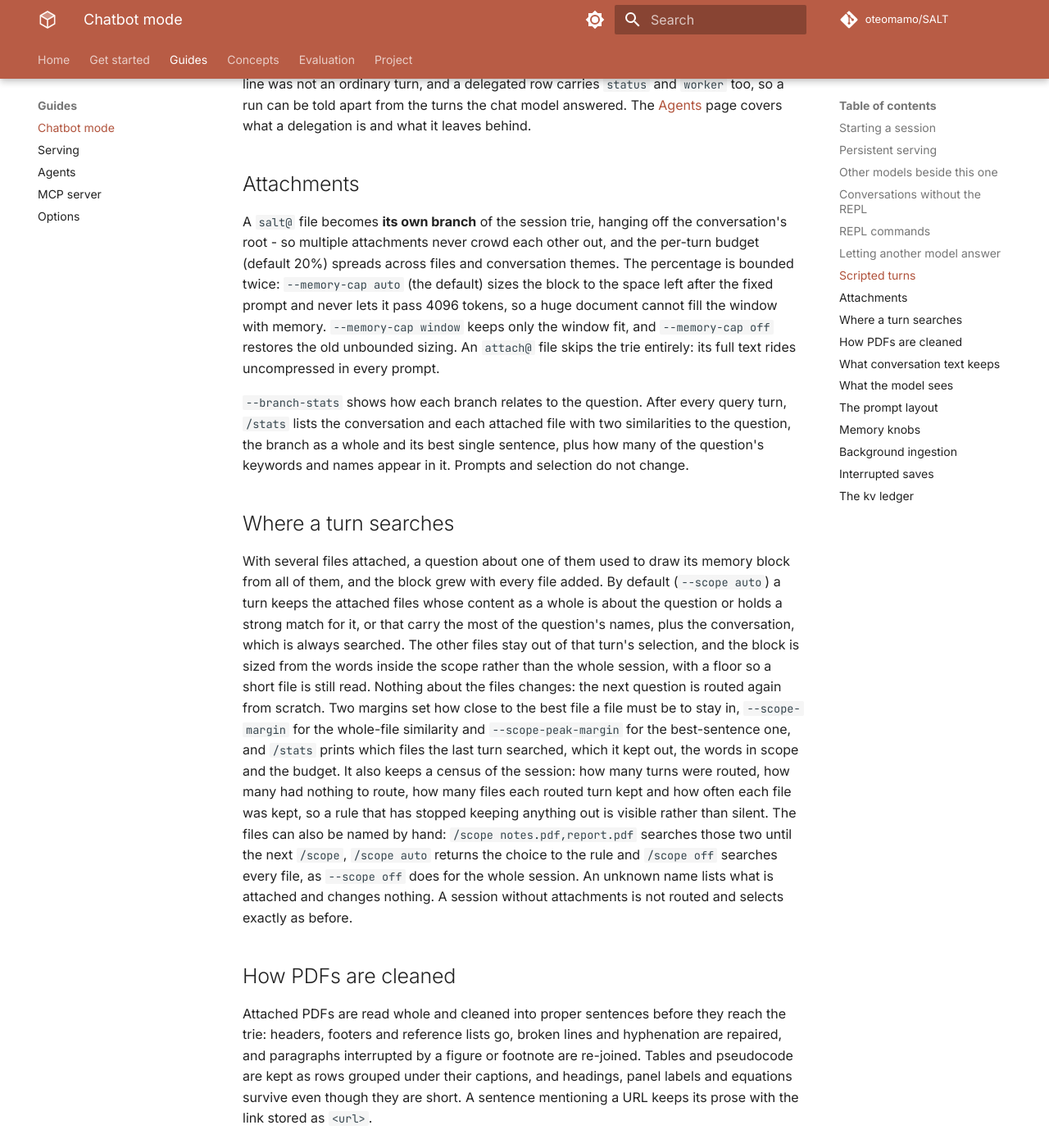
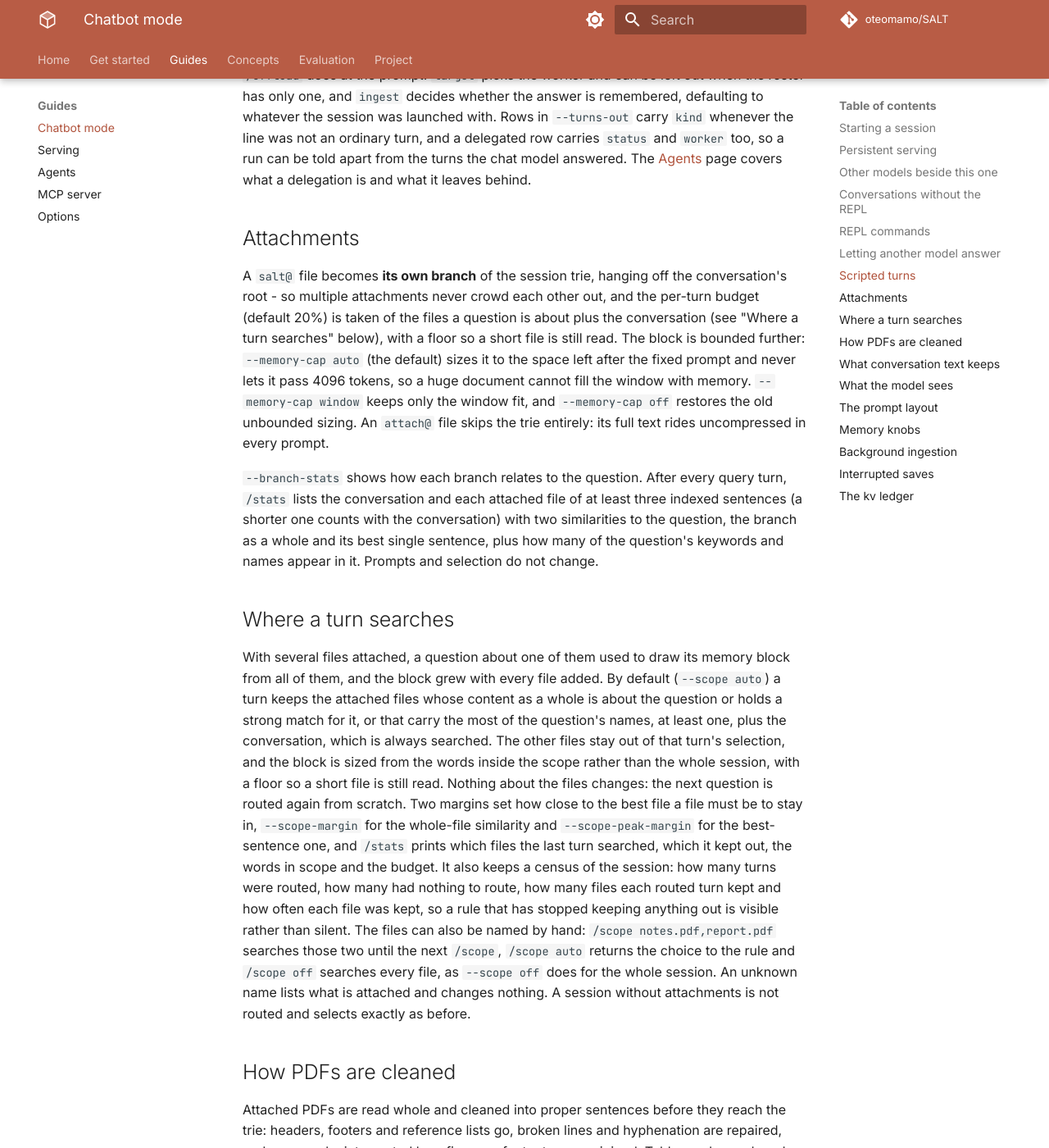
Before and after one commit to oteomamo/SALT, an MkDocs documentation site: the page built from docs/chatbot.md, in a window 1280 px wide and 1400 px high, scrolled down 4269 px. Shown: the whole window at 82% size. Built offline with MkDocs 1.6.1 and Material for MkDocs 9.7.7, drawn with Linux system fonts in a browser that asks for light colours; comment, search, counter and statistics services are not loaded; the version menu is left out; some of the changed text lies outside the part shown.

Commit message:
v2.11.104 docs: the chatbot page matches the shipped defaults

```diff
--- a/docs/chatbot.md
+++ b/docs/chatbot.md
@@ -67,6 +67,7 @@ can be resumed here. The [MCP server](mcp.md) page has the setup.
 
 | Command | Effect |
 |---|---|
+| `/help` | list the commands |
 | `salt@` | list attachable files staged in `salt/files/` |
 | `salt@<file>` | attach a `.pdf`/`.txt`/`.md`/`.rst`: whole text, own trie branch |
 | `attach@<file>` | attach in full: uncompressed text rides in every prompt |
@@ -76,7 +77,7 @@ can be resumed here. The [MCP server](mcp.md) page has the setup.
 | `/budget <pct>` | set the memory budget (`0.3` or `30`) |
 | `/scope` | which attached files a turn searches: `auto` lets the rule choose, `off` searches every file, `<file>[,<file>]` names them |
 | `/stats` | session, attachments, compression, and GPU-memory stats |
-| `/roster` | list the models `--roster` names, `/roster probe` contacts them |
+| `/roster` | list the models `--roster` names, `/roster probe` contacts them, `/roster probe --deep NAME` reports what one serves |
 | `/worker` | show each worker's connection, calls and mean latency |
 | `/worker probe <name>` | reconnect one worker and report what it serves |
 | `/worker start <name>` | launch a spawn entry's server, `start --all` does them all |
@@ -182,17 +183,20 @@ behind.
 
 A `salt@` file becomes **its own branch** of the session trie, hanging off the
 conversation's root - so multiple attachments never crowd each other out, and
-the per-turn budget (default 20%) spreads across files and conversation
-themes. The percentage is bounded twice: `--memory-cap auto` (the default)
-sizes the block to the space left after the fixed prompt and never lets it
-pass 4096 tokens, so a huge document cannot fill the window with memory.
+the per-turn budget (default 20%) is taken of the files a question is about
+plus the conversation (see "Where a turn searches" below), with a floor so
+a short file is still read. The block is bounded further: `--memory-cap
+auto` (the default) sizes it to the space left after the fixed prompt and
+never lets it pass 4096 tokens, so a huge document cannot fill the window
+with memory.
 `--memory-cap window` keeps only the window fit, and `--memory-cap off`
 restores the old unbounded sizing. An `attach@` file skips the trie
 entirely: its full text rides uncompressed in every prompt.
 
 `--branch-stats` shows how each branch relates to the question. After
 every query turn, `/stats` lists the conversation and each attached file
-with two similarities to the question, the branch as a whole and its
+of at least three indexed sentences (a shorter one counts with the
+conversation) with two similarities to the question, the branch as a whole and its
 best single sentence, plus how many of the question's keywords and names
 appear in it. Prompts and selection do not change.
 
@@ -202,8 +206,8 @@ With several files attached, a question about one of them used to draw
 its memory block from all of them, and the block grew with every file
 added. By default (`--scope auto`) a turn keeps the attached files whose
 content as a whole is about the question or holds a strong match for it,
-or that carry the most of the question's names, plus the conversation,
-which is always searched. The other files stay out of that turn's
+or that carry the most of the question's names, at least one, plus the
+conversation, which is always searched. The other files stay out of that turn's
 selection, and the block is sized from the words inside the scope rather
 than the whole session, with a floor so a short file is still read.
 Nothing about the files changes: the next question is routed again from
--- a/pyproject.toml
+++ b/pyproject.toml
@@ -4,7 +4,7 @@ build-backend = "setuptools.build_meta"
 
 [project]
 name = "salt"
-version = "2.11.103"
+version = "2.11.104"
 description = "SALT: Salience-Aware Lexical Trie for Long-Context Compression"
 readme = "README.md"
 license = "MIT"
```
Also changed, not shown: other parts of docs/chatbot.md (+2 -2 lines).
